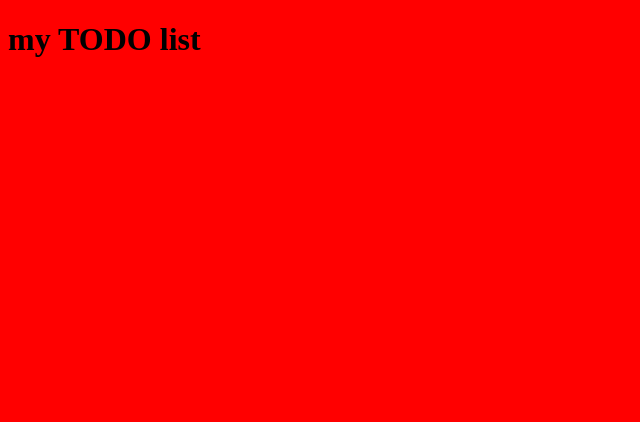
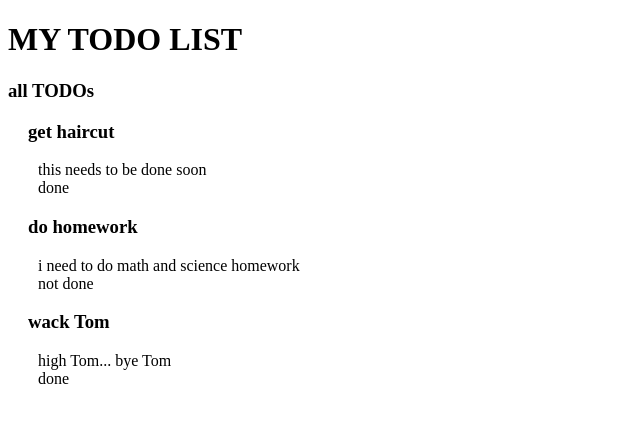
Before and after one commit to gnorris55/TODO-list, a website built with webpack: page dist/index.html in a window 1280 px wide. Shown: the whole page, without its empty margins (0-640 px from the left). Built offline with nearby package versions, Linux system fonts and the light colour scheme.

Commit message:
added basic function of TODO list, not UI but system is operating

```diff
--- a/package.json
+++ b/package.json
@@ -17,6 +17,7 @@
     "webpack-cli": "^3.3.12"
   },
   "dependencies": {
-    "lodash": "^4.17.20"
+    "lodash": "^4.17.20",
+    "mustache": "^4.0.1"
   }
 }
--- a/src/index.js
+++ b/src/index.js
@@ -1,4 +1,36 @@
+// imports--------------------------------
 import _ from 'lodash';
 import { listController } from './list.js'
+//----------------------------------------
 
-listController.hello();
+// what objects the list will be made of
+function listItem(topic, body, finished) {
+
+    const getTopic = () => {
+        return topic;
+    }
+    const getBody = () => {
+        return body;
+    }
+
+    const getStatus = () => {
+        return finished;
+    }
+
+    return {
+        getTopic: getTopic,
+        getBody: getBody,
+        getStatus: getStatus
+    }
+
+}
+
+// test -----------------------------
+listController.createItem("get haircut", "this needs to be done soon", true);
+listController.createItem("do homework", "i need to do math and science homework", false);
+listController.createItem("wack Tom", "high Tom... bye Tom", true);
+//-----------------------------------
+
+// exports---------
+export { listItem }
+//-----------------
--- a/src/list.js
+++ b/src/list.js
@@ -1,14 +1,51 @@
+// imports---------------------------------
 import { listViews } from './list_views.js'
+import { listItem } from './index.js'
+import { get } from 'lodash';
+//-----------------------------------------
+
+// modules-------------------------------------------------------------------------------------
+
+// for controlling data and moving it between files
 const listController = (function() {
 
-    function hello() {
-        alert("hello");
-        listViews.secondHello();
+    // creates an item for the list then sends it to the list module
+    function createItem(title, body, finished) {
+        let item = listItem(title, body, finished);
+        listModule.addToList(item);
+    }
+
+    // sends data to renderer
+    function sendList(list) {
+        listViews.render(list);
     }
 
     return {
-        hello: hello
+        createItem: createItem,
+        sendList: sendList
     };
+
 }) ();
 
+// is the module that contains the list of items
+const listModule = (function () {
+
+    let list = [];
+    // adds list item to list
+    function addToList(item) {
+        list.push(item);
+        // sends list to the controller so that data can be moved to renderer
+        listController.sendList(list);
+    }
+
+    return {
+        addToList: addToList,
+    };
+
+}) ();
+
+//--------------------------------------------------------------------------------------------
+
+// exports---------------
 export { listController }
+//-----------------------
--- a/src/list_views.js
+++ b/src/list_views.js
@@ -1,12 +1,51 @@
 const listViews = (function() {
 
-    function secondHello() {
-        alert("hello again");
+    const template = document.getElementById("list-container");
+    // inserts list data into HTML document via moustache
+    function render(list) {
+        reload();
+        loadTODO(list);
+    }
+
+    //resets template so items dont stack
+    function reload() {
+        template.innerHTML = "";
+    }
+    function loadTODO(list) {
+
+        for (let i = 0; i < list.length; i++) {
+            //creates element and asigns topic for each item
+            let topic = document.createElement("h3");
+            topic.innerHTML = list[i].getTopic();
+            topic.className = "topic";
+
+            //creates element and asigns body for each item
+            let body = document.createElement("div");
+            body.innerHTML = list[i].getBody();
+            body.className = "item";
+
+            let status = document.createElement("div");
+            if (list[i].getStatus()) {
+                status.innerHTML = "done";
+            }
+            else {
+                status.innerHTML = "not done"
+            }
+
+            status.className = "item";
+            // adds all item properties to the template
+            template.appendChild(status);
+            template.appendChild(topic);
+            template.appendChild(body);
+            template.appendChild(status);
+        }
     }
 
     return {
-        secondHello: secondHello
+        render: render
     };
 }) ();
 
+// exports-----------
 export { listViews };
+//-------------------
--- a/styles/myStyle.scss
+++ b/styles/myStyle.scss
@@ -1,3 +1,8 @@
-body
+#list-container
 {
+    margin-left: 20px;
+    .item
+    {
+        margin-left: 10px;
+    }
 }
```
Also changed, not shown: dist/index.html, dist/main.js, dist/myStyle.css, 1 other file.
